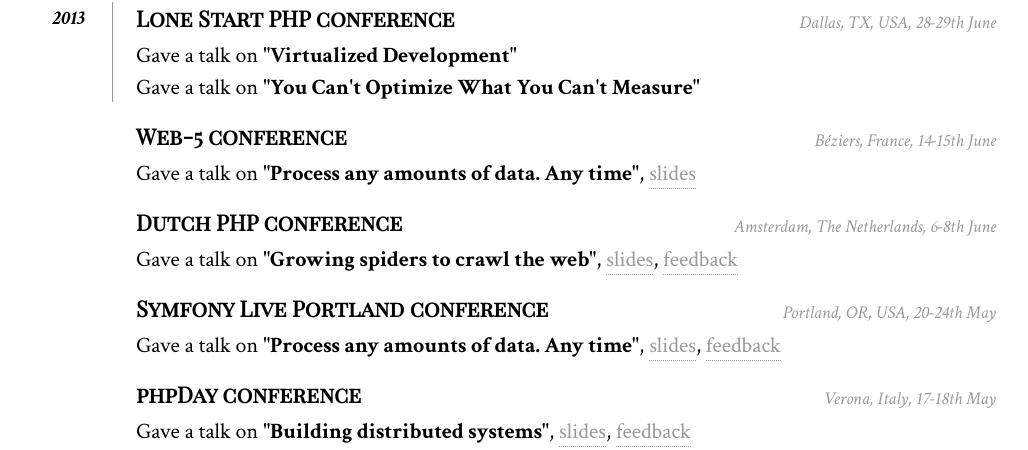
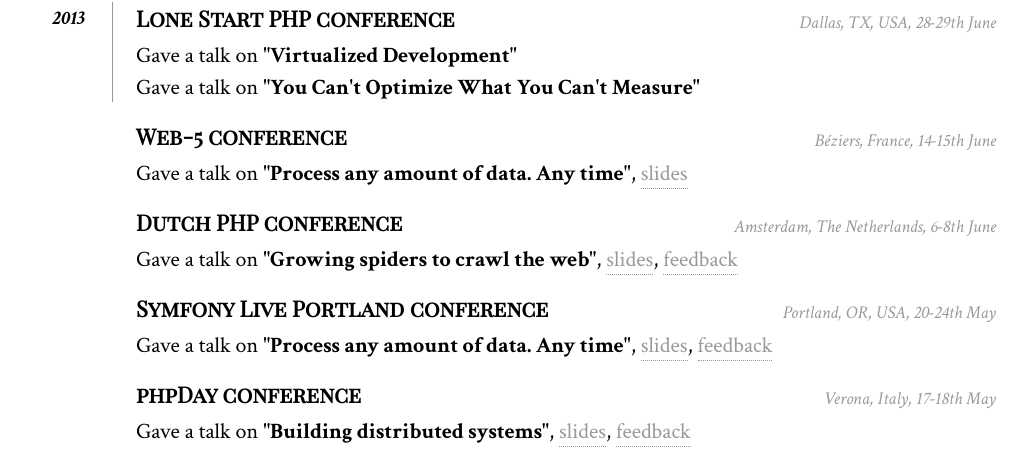
Before and after one commit to juokaz/juokaz.com, a Jekyll site: the page built from conferences.html, in a window 1280 px wide and 900 px high. Shown: the part 203-653 px from the top of the window, without its empty margins (124-1152 px from the left). Built offline with Jekyll 4.4.1, drawn with Linux system fonts in a browser that asks for light colours; nearby versions of some CDN libraries; comment, search, counter and statistics services are not loaded.

Commit message:
The talk is actually caled Process any amount, not any amounts

```diff
--- a/_config.yml
+++ b/_config.yml
@@ -14,7 +14,7 @@
       location: Béziers, France
       date: 14-15th June
       spoken:
-          - title: "Process any amounts of data. Any time"
+          - title: "Process any amount of data. Any time"
             slides: http://www.slideshare.net/juokaz/process-any-amount-of-data-any-time-web5-conference
     - title: Dutch PHP conference
       location: Amsterdam, The Netherlands
@@ -27,7 +27,7 @@
       location: Portland, OR, USA
       date: 20-24th May
       spoken:
-          - title: "Process any amounts of data. Any time"
+          - title: "Process any amount of data. Any time"
             feedback: http://joind.in/talk/view/8664
             slides: http://www.slideshare.net/juokaz/process-any-amount-of-data-any-time-symfony-live
     - title: phpDay conference
```
